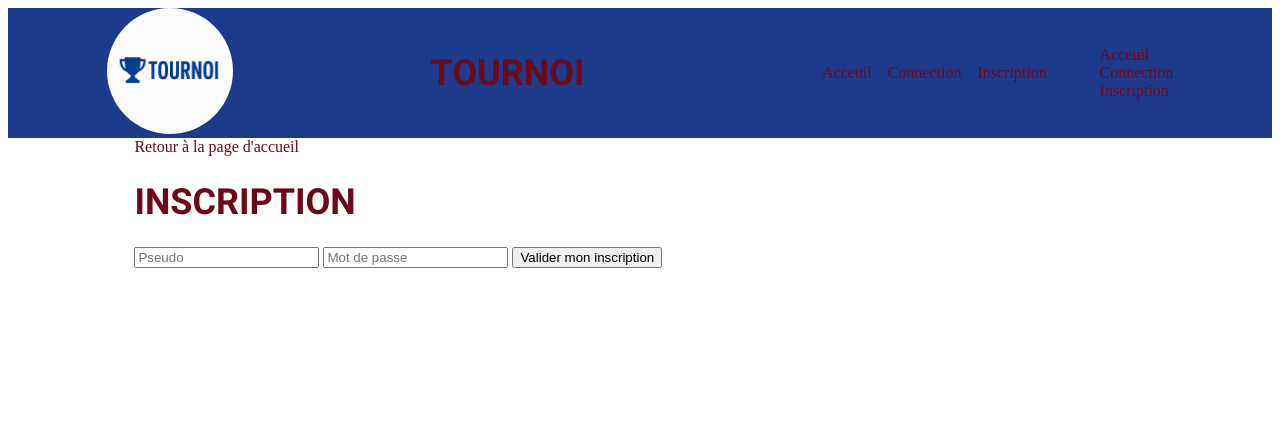
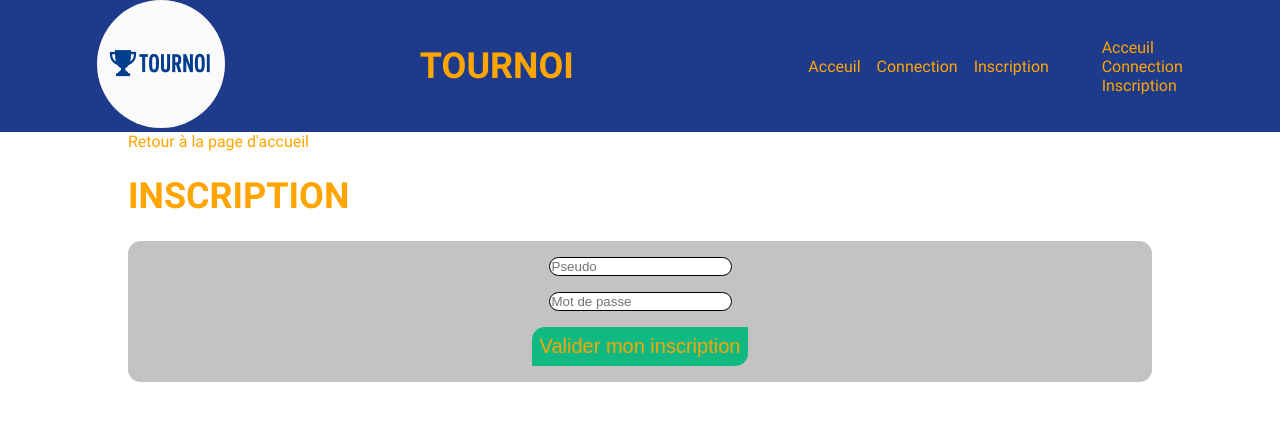
Before and after one commit to poutou89/Hackaton, a PHP site: page /inscription.php in a window 1280 px wide. Shown: the top 421 px of the page. Run offline with PHP 8.4, Linux system fonts and the light colour scheme.

Commit message:
scss fomr

```diff
--- a/assets/css/style.css
+++ b/assets/css/style.css
@@ -30,10 +30,15 @@ img {
   object-position: center;
 }
 
+body {
+  font-family: "RobotoRegular";
+  margin: 0;
+}
+
 h1 {
   font-family: "RobotoBold";
   font-size: 36px;
-  color: #6D071A;
+  color: orange;
   text-transform: uppercase;
 }
 
@@ -56,7 +61,7 @@ p {
 
 a {
   text-decoration: none;
-  color: #6D071A;
+  color: orange;
 }
 
 a:hover {
@@ -75,11 +80,44 @@ li {
   font-family: "RobotoBold";
   src: url(../fonts/Roboto-Bold.ttf);
 }
+.btn {
+  background-color: #10b981;
+  transition: all 0.3s ease;
+  padding: 0.5rem;
+  font-size: 20px;
+  color: orange;
+  border: none;
+  border-radius: 0.8rem 0 0.8rem 0;
+}
+
+.btn:hover {
+  background-color: #047857;
+}
+
 .container {
   width: 80%;
   max-width: 1440px;
   margin: 0 auto;
   padding: 0;
 }
+.container form {
+  margin: 1rem 0;
+  padding: 1rem 0;
+  border-radius: 0.8rem;
+  background-color: rgb(196, 194, 194);
+  display: flex;
+  flex-direction: column;
+  justify-content: flex-start;
+  align-items: center;
+  gap: 1rem;
+}
+.container form input {
+  border-radius: 0.8rem;
+  border: solid 1px black;
+}
+.container form input.btn {
+  border: 0;
+  border-radius: 0.8rem 0 0.8rem 0;
+}
 
 /*# sourceMappingURL=style.css.map */
--- a/assets/scss/abstracts/_variables.scss
+++ b/assets/scss/abstracts/_variables.scss
@@ -14,4 +14,4 @@ $color-hover: #047857;
 //color basic
 $white: white; //h1
 $black: black;
-$bordeaux: #6D071A;
+$bordeaux: orange;
--- a/assets/scss/base/_base.scss
+++ b/assets/scss/base/_base.scss
@@ -5,6 +5,11 @@ img {
     height: 100%;
     object-fit: cover;
     object-position: center;
+}
+
+body {
+    font-family: variables.$font-regular;
+    margin: 0;
 }
 
 h1 {
--- a/assets/scss/components/_button.scss
+++ b/assets/scss/components/_button.scss
@@ -0,0 +1,15 @@
+@use "../abstracts/variables" as variables;
+
+.btn {
+    background-color: variables.$color-btn;
+    transition: all 0.3s ease;
+    padding: 0.5rem;
+    font-size: 20px;
+    color: variables.$bordeaux;
+    border: none;
+    border-radius: 0.8rem 0 0.8rem 0;
+}
+
+.btn:hover {
+    background-color: variables.$color-hover;
+}
--- a/assets/scss/utilities/_general.scss
+++ b/assets/scss/utilities/_general.scss
@@ -1,6 +1,30 @@
+@use "../abstracts/variables" as variables;
+
 .container {
     width: 80%;
     max-width: 1440px;
     margin: 0 auto;
     padding: 0;
+
+    form {
+        margin: 1rem 0;
+        padding: 1rem 0;
+        border-radius: 0.8rem;
+        background-color: rgb(196, 194, 194);
+        display: flex;
+        flex-direction: column;
+        justify-content: flex-start;
+        align-items: center;
+        gap: 1rem;
+
+        input {
+            border-radius: 0.8rem;
+            border: solid 1px black;
+        }
+
+        input.btn {
+            border: 0;
+            border-radius: 0.8rem 0 0.8rem 0;
+        }
+    }
 }
--- a/classement.php
+++ b/classement.php
@@ -1,7 +1,6 @@
 <?php
 session_start();
 include "utilities.php";
-include "header.php";
 
 $id_Tournoi = $_GET['id'];
 
--- a/inscription.php
+++ b/inscription.php
@@ -26,7 +26,7 @@ include "utilities.php";
         <form action="inscription.php" method="post" required enctype="multipart/form-data">
             <input type="text" name="pseudo" placeholder="Pseudo" required>
             <input type="text" name="mdp" placeholder="Mot de passe" required>
-            <button>Valider mon inscription</button>
+            <button class="btn">Valider mon inscription</button>
     </div>
 
     <?php if (!empty($_POST['pseudo']) && !empty($_POST['mdp'])) {
--- a/new_tournoi.php
+++ b/new_tournoi.php
@@ -18,9 +18,12 @@ $joueurs = $stmt->fetchAll(PDO::FETCH_ASSOC);
 <head>
     <meta charset="UTF-8">
     <title>Créer un nouveau tournoi</title>
+    <link rel="stylesheet" href="assets/css/style.css">
 </head>
 
 <body>
+    <? include "header.php"; ?>
+    <div class="container">
         <h1>Créer un nouveau tournoi</h1>
 
         <form action="create_tournoi.php" method="post">
@@ -40,8 +43,9 @@ $joueurs = $stmt->fetchAll(PDO::FETCH_ASSOC);
             <?php endforeach; ?>
             <br>
 
-        <input type="submit" value="Créer le tournoi">
+            <input class="btn" type="submit" value="Créer le tournoi">
         </form>
+    </div>
 </body>
 
 </html>
```
Also changed, not shown: tournoi.php (+14 -0 lines), 1 other file. Lines whose indentation alone changed are shown as unchanged.
